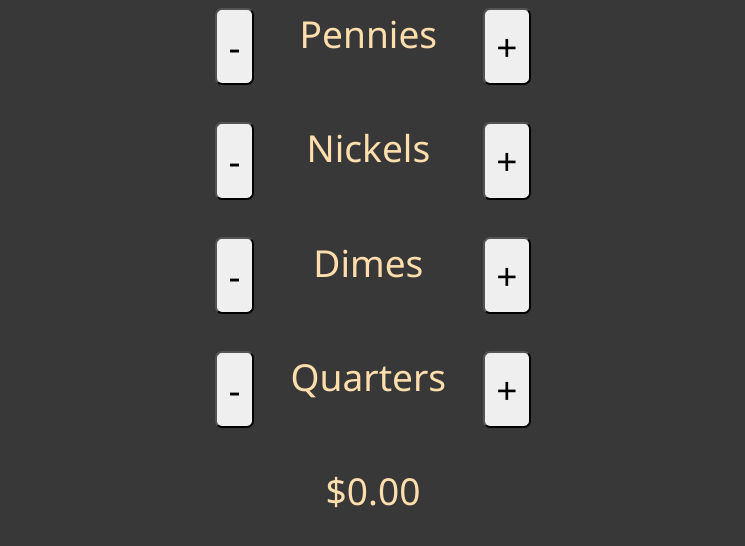
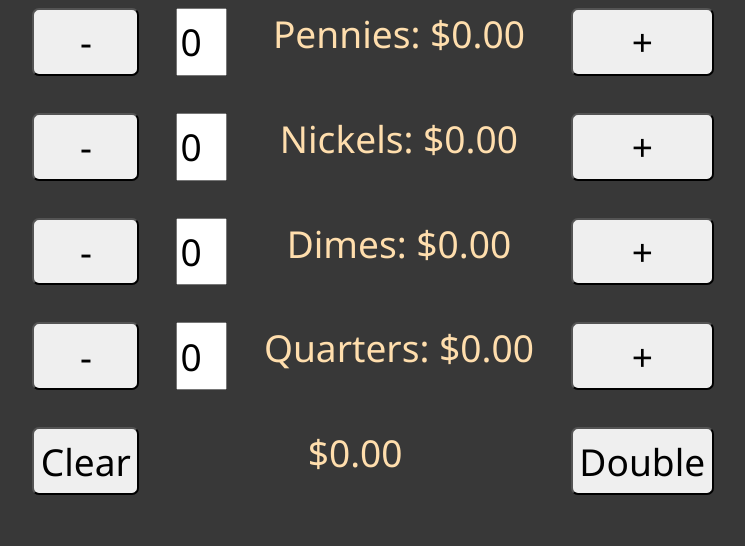
Before and after one commit to felixg4/Count-D.-Money, a plain HTML site: page index.html in a window 1280 px wide. Shown: the whole page, without its empty margins (267-1012 px from the left). Drawn offline with Linux system fonts and the light colour scheme.

Commit message:
improved it lol

```diff
--- a/index.html
+++ b/index.html
@@ -9,19 +9,25 @@
 <body>
     <span id="root">
         <div class="grid-even-columns">
-            <button onclick="addCoin('p', -1)">-</button>
-            <span>Pennies</span>
-            <button onclick="addCoin('p', 1)">+</button>
-            <button onclick="addCoin('n', -1)">-</button>
-            <span>Nickels</span>
-            <button onclick="addCoin('n', 1)">+</button>
-            <button onclick="addCoin('d', -1)">-</button>
-            <span>Dimes</span>
-            <button onclick="addCoin('d', 1)">+</button>
-            <button onclick="addCoin('q', -1)">-</button>
-            <span>Quarters</span>
-            <button onclick="addCoin('q', 1)">+</button>
+            <button onclick="addCoin(0, -1)">-</button>
+            <input type="number" min="0" value="0" onchange="changeCoins(0)" id="penny-count">
+            <span>Pennies: $0.00</span>
+            <button onclick="addCoin(0, 1)">+</button>
+            <button onclick="addCoin(1, -1)">-</button>
+            <input type="number" min="0" value="0" onchange="changeCoins(1)" id="nickel-count">
+            <span>Nickels: $0.00</span>
+            <button onclick="addCoin(1, 1)">+</button>
+            <button onclick="addCoin(2, -1)">-</button>
+            <input type="number" min="0" value="0" onchange="changeCoins(2)" id="dime-count">
+            <span>Dimes: $0.00</span>
+            <button onclick="addCoin(2, 1)">+</button>
+            <button onclick="addCoin(3, -1)">-</button>
+            <input type="number" min="0" value="0" onchange="changeCoins(3)" id="quarter-count">
+            <span>Quarters: $0.00</span>
+            <button onclick="addCoin(3, 1)">+</button>
+            <button onclick="clearCoins(-1)">Clear</button>
             <div id="sum">$0.00</div>
+            <button onclick="clearCoins(1)">Double</button>
         </div>
     </span>
 </body>
--- a/script.js
+++ b/script.js
@@ -1,62 +1,40 @@
 const sum = document.getElementById('sum')
-let total = 0, pennies = 0, nickels = 0, dimes = 0, quarters = 0;
+const grid = document.querySelector('.grid-even-columns')
+let total = 0
+const coinCounts = [0, 0, 0, 0]
+const coinValues = [1, 5, 10, 25]
+const plural = ['Pennies', 'Nickels', 'Dimes', 'Quarters']
+const singular = ['Penny', 'Nickel', 'Dime', 'Quarter']
+const coinNumbers = document.querySelectorAll('input')
 const coinDisplays = document.querySelectorAll('span')
 const errorMessage = document.createElement('p')
 let errorPresent = false
 errorMessage.id = "error"
-function addCoin(coinType, multiplier) {
+function addCoin(coinType, multiplier, numCoins = 1) {
     if (errorPresent) {
-        sum.removeChild(errorMessage)
+        grid.removeChild(errorMessage)
         errorPresent = !errorPresent
     }
-    switch(coinType) {
-        case 'p':
-            if (multiplier > 0 || (multiplier < 0 && pennies > 0)) {
-                pennies += multiplier
-                total += multiplier;
-                sum.textContent = `$`+(total/100).toFixed(2)
-                coinDisplays[1].textContent = `${pennies} Penn${pennies != 1 ? 'ies' : 'y'}: $${(pennies/100).toFixed(2)}`
-            } else {
-                errorMessage.textContent = 'cannot remove more pennies'
-                sum.appendChild(errorMessage)
-                errorPresent = true
-            }
-            break;
-        case 'n':
-            if (multiplier > 0 || (multiplier < 0 && nickels > 0)) {
-                nickels += multiplier
-                total += 5 * multiplier;
-                sum.textContent = `$`+(total/100).toFixed(2)
-                coinDisplays[2].textContent = `${nickels} Nickel${nickels != 1 ? 's' : ''}: $${(nickels/20).toFixed(2)}`
-            } else {
-                errorMessage.textContent = 'cannot remove more nickels'
-                sum.appendChild(errorMessage)
-                errorPresent = true
-            }
-            break;
-        case 'd':
-            if (multiplier > 0 || (multiplier < 0 && dimes > 0)) {
-                dimes += multiplier
-                total += 10 * multiplier;
-                sum.textContent = `$`+(total/100).toFixed(2)
-                coinDisplays[3].textContent = `${dimes} Dime${dimes != 1 ? 's' : ''}: $${(dimes/20).toFixed(2)}`
-            } else {
-                errorMessage.textContent = 'cannot remove more dimes'
-                sum.appendChild(errorMessage)
-                errorPresent = true
-            }
-            break;
-        case 'q':
-            if (multiplier > 0 || (multiplier < 0 && quarters > 0)) {
-                quarters += multiplier
-                total += 25 * multiplier;
-                sum.textContent = `$`+(total/100).toFixed(2)
-                coinDisplays[4].textContent = `${quarters} Quarter${quarters != 1 ? 's' : ''}: $${(quarters/4).toFixed(2)}`
-            } else {
-                errorMessage.textContent = 'cannot remove more quarters'
-                sum.appendChild(errorMessage)
-                errorPresent = true
-            }
-            break;
+    if ((multiplier > 0 || (multiplier < 0 && coinCounts[coinType] >= numCoins)) && (Math.floor(numCoins) == numCoins)) {
+        coinCounts[coinType] += multiplier * numCoins
+        total += multiplier * numCoins * coinValues[coinType]
+        sum.textContent = `$`+(total/100).toFixed(2)
+        coinDisplays[coinType + 1].textContent =
+            `${coinCounts[coinType] != 1 ? plural[coinType] : singular[coinType]}: $${(coinCounts[coinType]*coinValues[coinType]/100).toFixed(2)}`
+    } else {
+        if (numCoins != Math.floor(numCoins)) errorMessage.textContent = `cannot add fractional ${plural[coinType]}`
+        else errorMessage.textContent = `cannot remove more ${plural[coinType]}`
+        alert(errorMessage.textContent.toLowerCase())
+        grid.appendChild(errorMessage)
+        errorPresent = true
     }
+    coinNumbers[coinType].style.width = `${Math.max(0, Math.floor(Math.log10(coinCounts[coinType])))+2}ch`
+    coinNumbers[coinType].value = coinCounts[coinType]
 }
+function changeCoins(coinType) {
+    let deltaCoins = coinNumbers[coinType].value - coinCounts[coinType]
+    addCoin(coinType, Math.abs(deltaCoins)/deltaCoins, Math.abs(deltaCoins))
+}
+function clearCoins(multiplier) {
+    for (let i = 0; i < 4; i++) addCoin(i, multiplier, coinCounts[i])
+}
--- a/style.css
+++ b/style.css
@@ -13,19 +13,24 @@ body {
 .grid-even-columns {
     display: grid;
     gap: 1rem;
-    grid-template-columns: repeat(3, max-content);
+    grid-template-columns: repeat(4, max-content);
     text-align: center;
     justify-self: center;
     align-self: center;
 }
 button {
     border-radius: 7px;
-    padding: .3rem
+    padding: .3ch
+}
+input {
+    width: 2ch
 }
 #sum {
-    grid-column: span 3;
+    grid-column: span 2;
 }
 #error {
-    color: rgb(255, 83, 83);
+    margin: 0;
+    grid-column: span 4;
+    color: rgb(252, 97, 97);
     text-transform: uppercase;
 }
```
